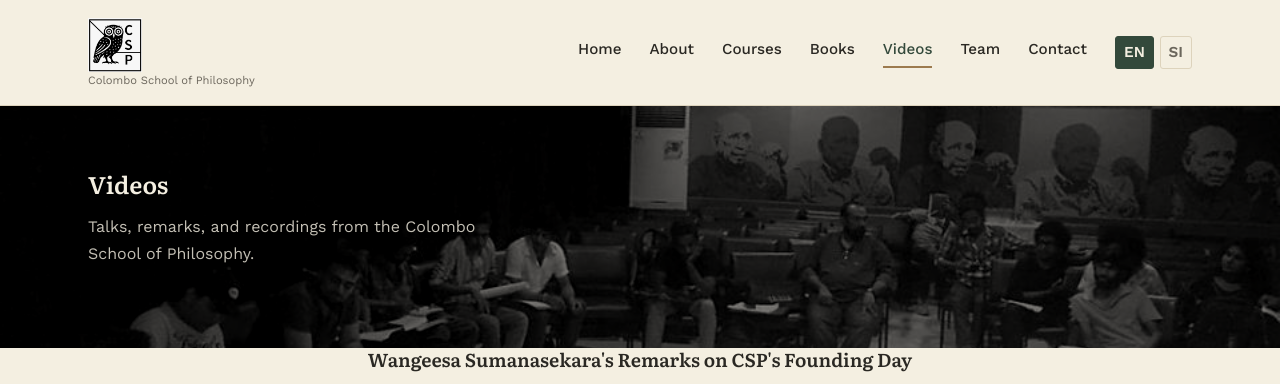
After one commit to kasun007/csp, a PHP site: page /en/videos/index.html in a window 1280 px wide. The commit adds this page. Shown: the top 384 px of the page. Run offline with PHP 8.4, Linux system fonts and the light colour scheme.

Commit message:
Add a Videos section (en/si)
New JSON-driven page listing CSP talks/recordings, following the same
pattern as Courses/Books so new videos can be added by editing
videos.<locale>.json without touching HTML.

First video: Wangeesa Sumanasekara's remarks on CSP's founding day,
title translated to English for the en site. Added "Videos" to the
main nav and a serve.json rewrite for local directory-index resolution.

Co-Authored-By: Claude Sonnet 5 <noreply@anthropic.com>

```diff
--- a/assets/css/styles.css
+++ b/assets/css/styles.css
@@ -413,6 +413,18 @@ ul {
   width: 100%;
   height: 100%;
   border: 0;
+}
+
+.video-list {
+  display: flex;
+  flex-direction: column;
+  gap: 3rem;
+}
+
+.video-card h3 {
+  max-width: 48rem;
+  margin: 0 auto 1rem;
+  text-align: center;
 }
 
 /* ---------- Quote band ---------- */
--- /dev/null
+++ b/assets/data/videos.en.json
@@ -0,0 +1,8 @@
+[
+  {
+    "slug": "founding-day-remarks-wangeesa",
+    "title": "Wangeesa Sumanasekara's Remarks on CSP's Founding Day",
+    "youtubeId": "_qR_Pn8c8mI",
+    "start": 243
+  }
+]
--- a/assets/js/main.js
+++ b/assets/js/main.js
@@ -206,6 +206,29 @@ async function renderBookList() {
   list.innerHTML = books.map((book) => bookCardHTML(book, locale)).join("");
 }
 
+function videoCardHTML(video) {
+  const src = `https://www.youtube.com/embed/${video.youtubeId}${video.start ? `?start=${video.start}` : ""}`;
+  return `
+    <div class="video-card">
+      <h3>${video.title}</h3>
+      <div class="video-embed">
+        <iframe src="${src}" title="${video.title}" allow="accelerometer; autoplay; clipboard-write; encrypted-media; gyroscope; picture-in-picture; web-share" loading="lazy" allowfullscreen></iframe>
+      </div>
+    </div>`;
+}
+
+async function renderVideoList() {
+  const list = document.getElementById("video-list");
+  if (!list) return;
+  const locale = currentLocale();
+
+  const res = await fetch(`/assets/data/videos.${locale}.json`, { cache: "no-store" });
+  if (!res.ok) return;
+  const videos = await res.json();
+
+  list.innerHTML = videos.map((video) => videoCardHTML(video)).join("");
+}
+
 function descriptionParagraphsHTML(description) {
   return description
     .split(/\n\s*\n/)
@@ -376,6 +399,7 @@ async function init() {
   await renderCourseList();
   await renderCourseDetail();
   await renderBookList();
+  await renderVideoList();
   await renderTimeline();
   wireFilterPills();
 }
--- /dev/null
+++ b/en/videos/index.html
@@ -0,0 +1,41 @@
+<!DOCTYPE html>
+<html lang="en">
+<head>
+  <meta charset="UTF-8">
+  <link rel="icon" href="/assets/brand/favicon-32.png?v=2" type="image/png">
+  <link rel="apple-touch-icon" href="/assets/brand/favicon-180.png?v=2">
+  <meta name="viewport" content="width=device-width, initial-scale=1.0">
+  <title>Videos &mdash; Colombo School of Philosophy</title>
+  <meta name="description" content="Talks, remarks, and recordings from the Colombo School of Philosophy.">
+  <link rel="preconnect" href="https://fonts.googleapis.com">
+  <link rel="preconnect" href="https://fonts.gstatic.com" crossorigin>
+  <link href="https://fonts.googleapis.com/css2?family=Literata:ital,wght@0,400;0,500;0,600;0,700;1,400;1,500&family=Work+Sans:wght@400;500;600;700&family=Noto+Sans+Sinhala:wght@400;500;600;700&family=Noto+Serif+Sinhala:wght@600;700&display=swap" rel="stylesheet">
+  <link rel="stylesheet" href="/assets/css/styles.css?v=22">
+</head>
+<body>
+  <div id="header-placeholder"></div>
+
+  <main>
+    <section class="manuscript-band">
+      <div class="banner-photo">
+        <img src="/assets/img/images/panel-discussion.jpeg" alt="A CSP talk in progress">
+      </div>
+      <div class="container">
+        <div>
+          <h1>Videos</h1>
+          <p class="lead">Talks, remarks, and recordings from the Colombo School of Philosophy.</p>
+        </div>
+      </div>
+    </section>
+
+    <section class="section" style="padding-top: 0;">
+      <div class="container">
+        <div class="video-list" id="video-list"></div>
+      </div>
+    </section>
+  </main>
+
+  <div id="footer-placeholder"></div>
+  <script src="/assets/js/main.js?v=8"></script>
+</body>
+</html>
--- a/partials/en/header.html
+++ b/partials/en/header.html
@@ -10,6 +10,7 @@
       <a href="/en/about.html">About</a>
       <a href="/en/courses/index.html">Courses</a>
       <a href="/en/books/index.html">Books</a>
+      <a href="/en/videos/index.html">Videos</a>
       <a href="/en/team.html">Team</a>
       <a href="/en/contact.html">Contact</a>
       <span class="locale-switcher">
--- a/partials/si/header.html
+++ b/partials/si/header.html
@@ -11,6 +11,7 @@
       <a href="/si/about.html">අප ගැන</a>
       <a href="/si/courses/index.html">පාඨමාලා</a>
       <a href="/si/books/index.html">පොත්</a>
+      <a href="/si/videos/index.html">වීඩියෝ</a>
       <a href="/si/team.html">කණ්ඩායම</a>
       <a href="/si/contact.html">සම්බන්ධ වන්න</a>
       <span class="locale-switcher">
--- a/serve.json
+++ b/serve.json
@@ -7,6 +7,8 @@
     { "source": "/en/courses", "destination": "/en/courses/index.html" },
     { "source": "/si/courses", "destination": "/si/courses/index.html" },
     { "source": "/en/books", "destination": "/en/books/index.html" },
-    { "source": "/si/books", "destination": "/si/books/index.html" }
+    { "source": "/si/books", "destination": "/si/books/index.html" },
+    { "source": "/en/videos", "destination": "/en/videos/index.html" },
+    { "source": "/si/videos", "destination": "/si/videos/index.html" }
   ]
 }
```
Also changed, not shown: assets/data/videos.si.json (added, +8 -0 lines), si/videos/index.html (added, +41 -0 lines).
